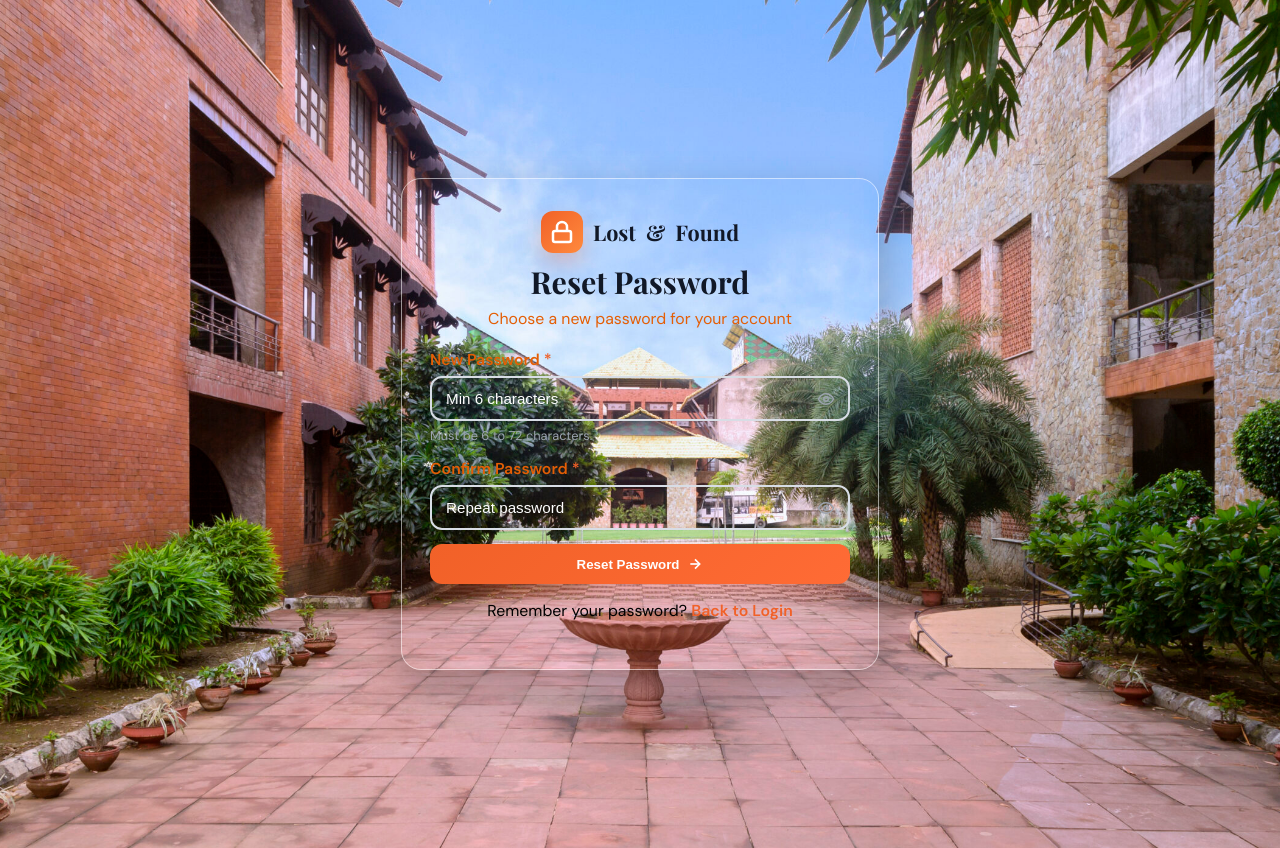
After one commit to Khushalpaunkar/JDCOEM-Lost-Found-System, a Node project: template views/auth/reset-password.ejs in a window 1280 px wide. The commit adds this page. Run offline with Node 20 templates, Linux system fonts and the light colour scheme; the template is opened without the code that fills it: most values are stand-ins (such as "Sample title", 1, 10 or a date in 2020).

Commit message:
implement a forget password feature

```diff
--- /dev/null
+++ b/public/css/auth-reset.css
@@ -0,0 +1,68 @@
+.alert-error,
+.alert-success {
+  position: relative;
+  z-index: 2;
+  width: min(calc(100% - 32px), 480px);
+  margin: 16px auto -4px;
+  padding: 13px 16px;
+  border-radius: 12px;
+  box-shadow: 0 8px 24px rgb(11 24 40 / 10%);
+}
+
+.alert-error {
+  border: 1px solid #fecaca;
+  background: #fef2f2;
+  color: #991b1b;
+  font-size: 0.9rem;
+}
+
+.alert-success {
+  border: 1px solid #bbf7d0;
+  background: #f0fdf4;
+  color: #166534;
+  font-size: 0.9rem;
+}
+
+.password-field {
+  position: relative;
+}
+
+.password-field .form-control {
+  padding-right: 44px;
+  margin-bottom: 0;
+}
+
+.auth-card button.password-toggle {
+  position: absolute;
+  top: 50%;
+  right: 8px;
+  transform: translateY(-50%);
+  width: 32px;
+  height: 32px;
+  padding: 0;
+  display: grid;
+  place-items: center;
+  border: none;
+  border-radius: 8px;
+  background: transparent;
+  color: #9ca3af;
+  box-shadow: none;
+}
+
+.auth-card button.password-toggle:hover {
+  transform: translateY(-50%);
+  background: transparent;
+  color: #f16128;
+  box-shadow: none;
+}
+
+.password-toggle svg[hidden] {
+  display: none;
+}
+
+.password-hint {
+  display: block;
+  margin-top: 6px;
+  color: #9ca3af;
+  font-size: 0.8rem;
+}
--- a/public/css/login.css
+++ b/public/css/login.css
@@ -154,3 +154,21 @@ body {
   text-decoration: none;
   font-weight: 600;
 }
+
+.forgot-password-row {
+  display: flex;
+  justify-content: flex-end;
+  margin-top: 8px;
+}
+
+.forgot-password-link {
+  color: #f16128;
+  font-size: 0.85rem;
+  font-weight: 600;
+  text-decoration: none;
+}
+
+.forgot-password-link:hover {
+  text-decoration: underline;
+  text-underline-offset: 3px;
+}
--- /dev/null
+++ b/public/js/password-toggle.js
@@ -0,0 +1,15 @@
+document.querySelectorAll("[data-toggle-password]").forEach((button) => {
+  button.addEventListener("click", () => {
+    const input = document.getElementById(button.dataset.togglePassword);
+    if (!input) return;
+
+    const show = input.type === "password";
+    input.type = show ? "text" : "password";
+    button.setAttribute("aria-label", show ? "Hide password" : "Show password");
+
+    const eye = button.querySelector(".icon-eye");
+    const eyeOff = button.querySelector(".icon-eye-off");
+    if (eye) eye.toggleAttribute("hidden", show);
+    if (eyeOff) eyeOff.toggleAttribute("hidden", !show);
+  });
+});
--- a/views/auth/login.ejs
+++ b/views/auth/login.ejs
@@ -45,6 +45,9 @@
       <div class="form-group">
         <label>Password <span>*</span></label>
         <input type="password" name="password" class="form-control" placeholder="Enter your password" required>
+        <div class="forgot-password-row">
+          <a href="/forgot-password" class="forgot-password-link">Forgot Password?</a>
+        </div>
       </div>
 
       <button type="submit" class="submit-btn">
--- /dev/null
+++ b/views/auth/reset-password.ejs
@@ -0,0 +1,76 @@
+<!DOCTYPE html>
+<html lang="en">
+<head>
+  <meta charset="UTF-8">
+  <meta name="viewport" content="width=device-width, initial-scale=1.0">
+  <title>Reset Password — Lost & Found JDCOEM</title>
+  <link href="https://fonts.googleapis.com/css2?family=Playfair+Display:wght@600;700;800&family=DM+Sans:wght@300;400;500;600;700&display=swap" rel="stylesheet">
+  <link rel="stylesheet" href="/css/login.css">
+  <link rel="stylesheet" href="/css/auth-reset.css">
+</head>
+<body>
+  <% if (error) { %>
+  <p class="alert-error" role="alert"><%= error %></p>
+<% } %>
+
+<% if (success) { %>
+  <p class="alert-success" role="status"><%= success %></p>
+<% } %>
+
+<div class="auth-page">
+  <div class="auth-bg"></div>
+
+  <div class="auth-card">
+    <div class="auth-logo">
+      <div class="logo-icon">
+        <svg width="24" height="24" viewBox="0 0 24 24" fill="none" stroke="currentColor" stroke-width="2.5">
+          <rect width="18" height="11" x="3" y="11" rx="2" ry="2"/><path d="M7 11V7a5 5 0 0 1 10 0v4"/>
+        </svg>
+      </div>
+      Lost<span class="accent">&</span>Found
+    </div>
+
+    <h2 class="auth-title">Reset Password</h2>
+    <p class="auth-sub">Choose a new password for your account</p>
+
+    <% if (token) { %>
+    <form action="/reset-password/<%= token %>" method="POST" id="reset-password-form">
+      <div class="form-group">
+        <label for="newPassword">New Password <span>*</span></label>
+        <div class="password-field">
+          <input type="password" name="newPassword" id="newPassword" class="form-control" placeholder="Min 6 characters" required minlength="6" maxlength="72" autocomplete="new-password">
+          <button type="button" class="password-toggle" data-toggle-password="newPassword" aria-label="Show password">
+            <svg class="icon-eye" width="18" height="18" viewBox="0 0 24 24" fill="none" stroke="currentColor" stroke-width="2"><path d="M2 12s3.5-7 10-7 10 7 10 7-3.5 7-10 7-10-7-10-7Z"/><circle cx="12" cy="12" r="3"/></svg>
+            <svg class="icon-eye-off" width="18" height="18" viewBox="0 0 24 24" fill="none" stroke="currentColor" stroke-width="2" hidden><path d="M9.9 4.24A9.12 9.12 0 0 1 12 4c7 0 10 7 10 7a13.16 13.16 0 0 1-1.67 2.68"/><path d="M6.61 6.61A13.53 13.53 0 0 0 2 11s3 7 10 7a9.74 9.74 0 0 0 5.39-1.61"/><line x1="2" x2="22" y1="2" y2="22"/></svg>
+          </button>
+        </div>
+        <small class="password-hint">Must be 6 to 72 characters.</small>
+      </div>
+
+      <div class="form-group">
+        <label for="confirmPassword">Confirm Password <span>*</span></label>
+        <div class="password-field">
+          <input type="password" name="confirmPassword" id="confirmPassword" class="form-control" placeholder="Repeat password" required maxlength="72" autocomplete="new-password">
+          <button type="button" class="password-toggle" data-toggle-password="confirmPassword" aria-label="Show password">
+            <svg class="icon-eye" width="18" height="18" viewBox="0 0 24 24" fill="none" stroke="currentColor" stroke-width="2"><path d="M2 12s3.5-7 10-7 10 7 10 7-3.5 7-10 7-10-7-10-7Z"/><circle cx="12" cy="12" r="3"/></svg>
+            <svg class="icon-eye-off" width="18" height="18" viewBox="0 0 24 24" fill="none" stroke="currentColor" stroke-width="2" hidden><path d="M9.9 4.24A9.12 9.12 0 0 1 12 4c7 0 10 7 10 7a13.16 13.16 0 0 1-1.67 2.68"/><path d="M6.61 6.61A13.53 13.53 0 0 0 2 11s3 7 10 7a9.74 9.74 0 0 0 5.39-1.61"/><line x1="2" x2="22" y1="2" y2="22"/></svg>
+          </button>
+        </div>
+      </div>
+
+      <button type="submit" class="submit-btn">
+        Reset Password
+        <svg width="16" height="16" viewBox="0 0 24 24" fill="none" stroke="currentColor" stroke-width="2.5"><path d="M5 12h14"/><path d="m12 5 7 7-7 7"/></svg>
+      </button>
+    </form>
+    <% } %>
+
+    <p class="auth-switch">Remember your password? <a href="/login">Back to Login</a></p>
+    <% if (!token) { %>
+    <p class="auth-switch"><a href="/forgot-password">Request a new reset link</a></p>
+    <% } %>
+  </div>
+</div>
+<script src="/js/password-toggle.js" defer></script>
+</body>
+</html>
```
Also changed, not shown: Routes/authRoutes.js (+7 -1 lines), controllers/authController.js (+226 -1 lines), middleware/rateLimiter.js (+33 -1 lines), models/User.js (+11 -0 lines), views/auth/forgot-password.ejs (added, +52 -0 lines).
